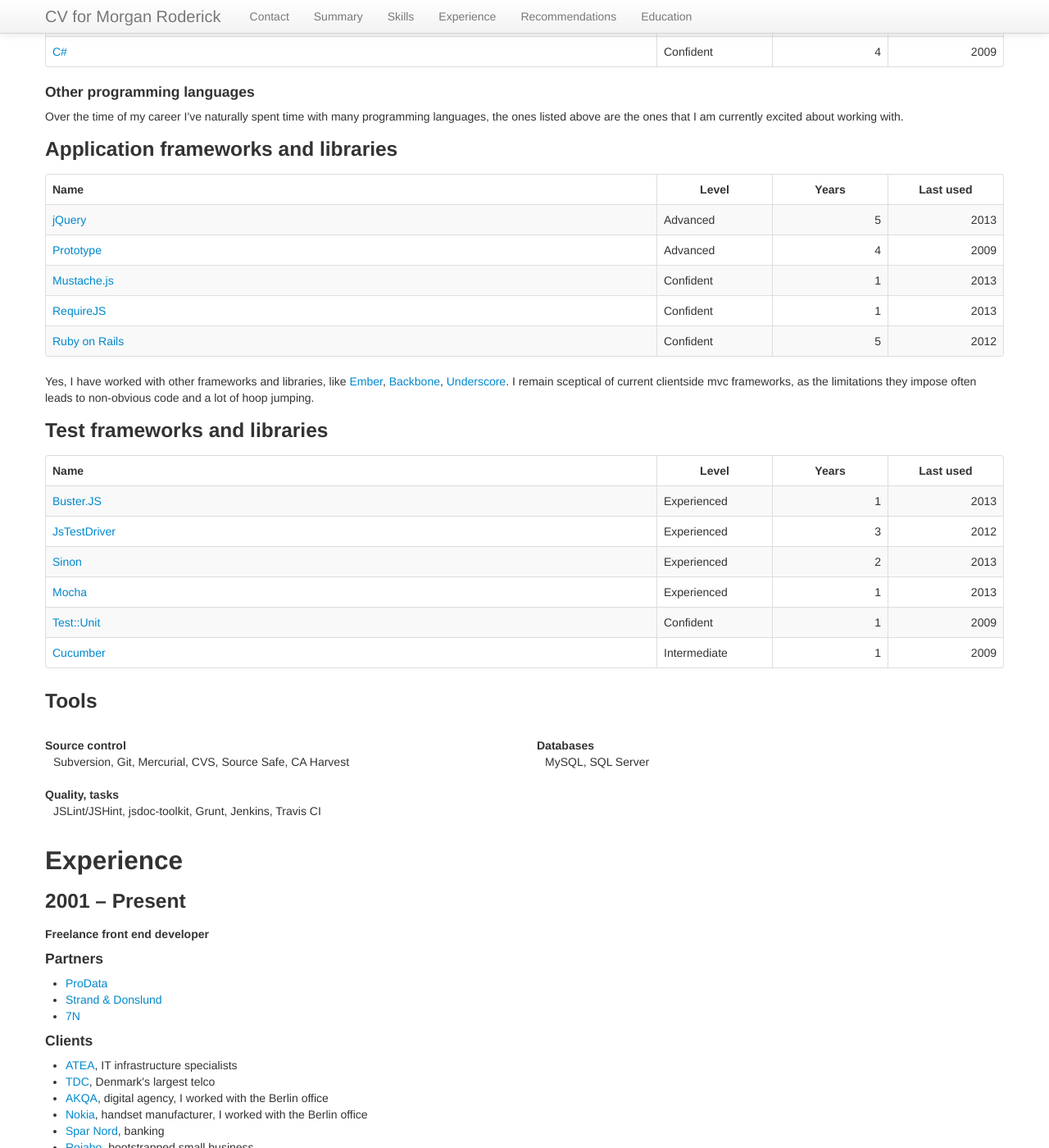
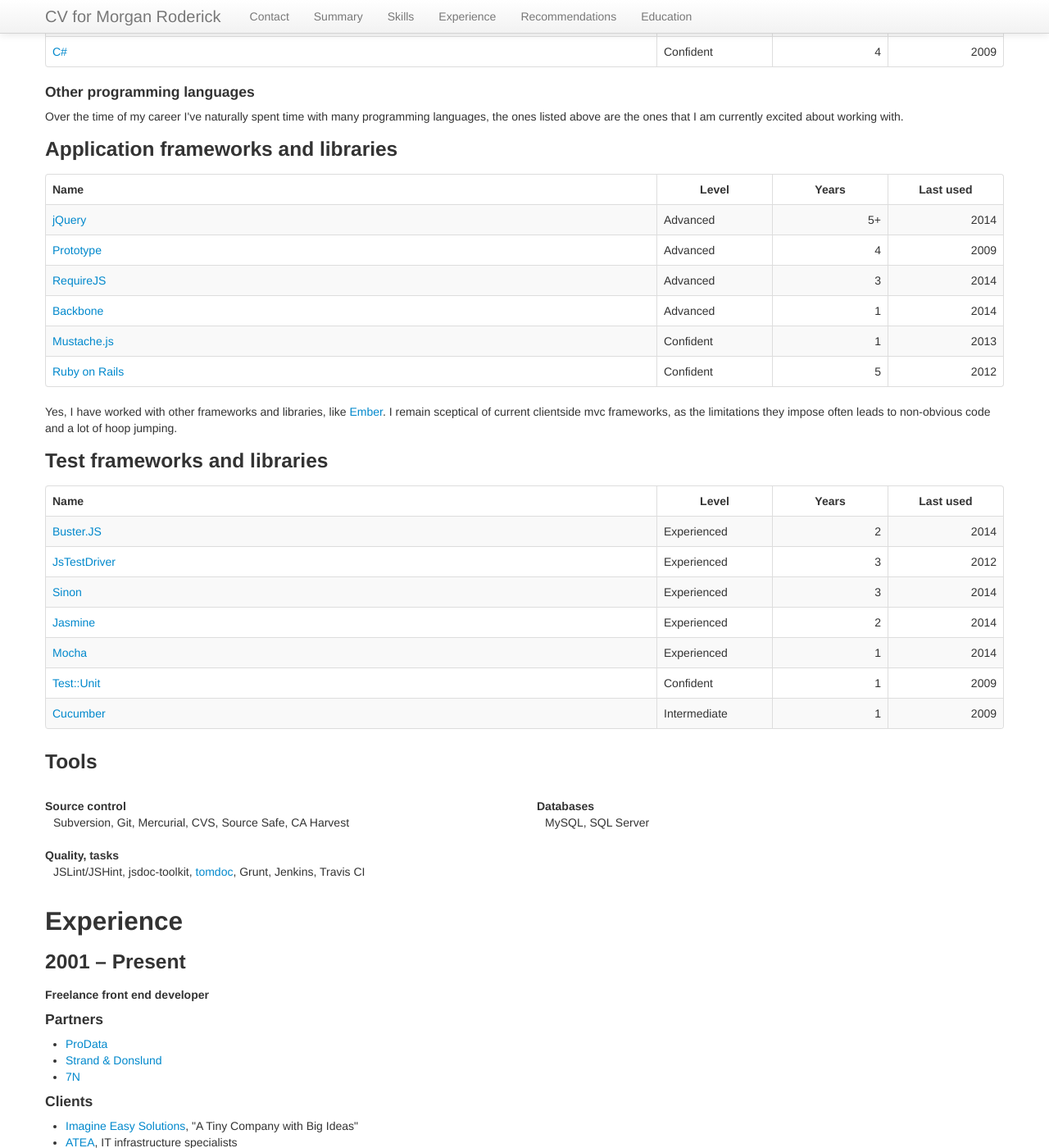
Before and after one commit to mroderick/blog.jekyll, a Jekyll site: the page cv/index.html, which Jekyll copies as it is, in a window 1280 px wide and 1400 px high, scrolled down 1536 px. Shown: the whole window at 82% size. Built offline with Jekyll 4.4.1, drawn with Linux system fonts in a browser that asks for light colours; nearby versions of some CDN libraries; Markdown is read by kramdown in place of the engine named in the settings; some of the changed text lies outside the part shown.

Commit message:
Updating CV

```diff
--- a/cv/index.html
+++ b/cv/index.html
@@ -183,20 +183,20 @@
 								<td><a href="http://en.wikipedia.org/wiki/JavaScript">JavaScript</a></td>
 								<td>Expert</td>
 								<td class="number">10+</td>
-								<td class="number">2013</td>
+								<td class="number">2014</td>
 
 							</tr>
 							<tr>
 								<td><a href="http://en.wikipedia.org/wiki/HTML">HTML</a></td>
 								<td>Expert</td>
 								<td class="number">10+</td>
-								<td class="number">2013</td>
+								<td class="number">2014</td>
 							</tr>
 							<tr>
 								<td><a href="http://en.wikipedia.org/wiki/Cascading_Style_Sheets">CSS</a></td>
 								<td>Expert</td>
 								<td class="number">10+</td>
-								<td class="number">2013</td>
+								<td class="number">2014</td>
 							</tr>
 							<tr>
 								<td><a href="http://www.ruby-lang.org">Ruby</a></td>
@@ -238,8 +238,8 @@
 							<tr>
 								<td><a href="http://jquery.com/">jQuery</a></td>
 								<td>Advanced</td>
-								<td class="number">5</td>
-								<td class="number">2013</td>
+								<td class="number">5+</td>
+								<td class="number">2014</td>
 							</tr>
 							<tr>
 								<td><a href="http://www.prototypejs.org/">Prototype</a></td>
@@ -248,13 +248,19 @@
 								<td class="number">2009</td>
 							</tr>
 							<tr>
-								<td><a href="http://sinonjs.org/">Mustache.js</a></td>
-								<td>Confident</td>
-								<td class="number">1</td>
-								<td class="number">2013</td>
+								<td><a href="http://sinonjs.org/">RequireJS</a></td>
+								<td>Advanced</td>
+								<td class="number">3</td>
+								<td class="number">2014</td>
 							</tr>
 							<tr>
-								<td><a href="http://sinonjs.org/">RequireJS</a></td>
+								<td><a href="http://backbonejs.org">Backbone</a></td>
+								<td>Advanced</td>
+								<td class="number">1</td>
+								<td class="number">2014</td>
+							</tr>
+							<tr>
+								<td><a href="http://sinonjs.org/">Mustache.js</a></td>
 								<td>Confident</td>
 								<td class="number">1</td>
 								<td class="number">2013</td>
@@ -269,9 +275,8 @@
 					</table>
 
 					<p>
-						Yes, I have worked with other frameworks and libraries, like <a href="http://emberjs.com">Ember</a>, <a href="http://backbonejs.org">Backbone</a>, <a href="http://underscorejs.org">Underscore</a>. I remain sceptical of current clientside mvc frameworks, as the limitations they impose often leads to non-obvious code and a lot of hoop jumping.
+						Yes, I have worked with other frameworks and libraries, like <a href="http://emberjs.com">Ember</a>.  I remain sceptical of current clientside mvc frameworks, as the limitations they impose often leads to non-obvious code and a lot of hoop jumping.
 					</p>
-
 
 					<h3>Test frameworks and libraries</h3>
 					<table class="table table-striped table-bordered mr-skills">
@@ -287,8 +292,8 @@
 							<tr>
 								<td><a href="http://busterjs.org/">Buster.JS</a></td>
 								<td>Experienced</td>
-								<td class="number">1</td>
-								<td class="number">2013</td>
+								<td class="number">2</td>
+								<td class="number">2014</td>
 							</tr>
 							<tr>
 								<td><a href="http://code.google.com/p/js-test-driver/">JsTestDriver</a></td>
@@ -299,14 +304,20 @@
 							<tr>
 								<td><a href="http://sinonjs.org/">Sinon</a></td>
 								<td>Experienced</td>
+								<td class="number">3</td>
+								<td class="number">2014</td>
+							</tr>
+							<tr>
+								<td><a href="http://jasmine.github.io">Jasmine</a></td>
+								<td>Experienced</td>
 								<td class="number">2</td>
-								<td class="number">2013</td>
+								<td class="number">2014</td>
 							</tr>
 							<tr>
 								<td><a href="http://visionmedia.github.io/mocha/">Mocha</a></td>
 								<td>Experienced</td>
 								<td class="number">1</td>
-								<td class="number">2013</td>
+								<td class="number">2014</td>
 							</tr>
 							<tr>
 								<td><a href="http://www.ruby-doc.org/stdlib-1.9.3/libdoc/test/unit/rdoc/Test/Unit.html">Test::Unit</a></td>
@@ -340,7 +351,7 @@
 									Quality, tasks
 								</dt>
 								<dd>
-									JSLint/JSHint, jsdoc-toolkit, Grunt, Jenkins, Travis CI
+									JSLint/JSHint, jsdoc-toolkit, <a href="http://tomdoc.org">tomdoc</a>, Grunt, Jenkins, Travis CI
 								</dd>
 							</dl>
 						</div>
@@ -376,6 +387,7 @@
 
 					<h4>Clients</h4>
 					<ul>
+						<li><a href="http://www.imagineeasy.com">Imagine Easy Solutions</a>, &quot;A Tiny Company with Big Ideas&quot;</li>
 						<li><a href="http://atea.dk">ATEA</a>, IT infrastructure specialists</li>
 						<li><a href="http://tdc.dk">TDC</a>, Denmark's largest telco</li>
 						<li><a href="http://www.akqa.com">AKQA</a>, digital agency, I worked with the Berlin office</li>
@@ -387,7 +399,6 @@
 						<li><a href="http://www.semler-it.dk/">Semler IT</a>, IT supplier and integrator to automotive sector</li>
 						<li><a href="http://www.leoburnett.com/">Leo Burnett</a>, ad agency, I worked with the then Copenhagen office</li>
 						<li><a href="https://www.it-jobbank.dk/">IT-Jobbank</a>, bootstrapped startup acquired by StepStone</li>
-
 					</ul>
 
 					<h3>2013 &ndash; present <a href="http://brandwatch.com">Brandwatch</a></h3>
@@ -517,7 +528,7 @@
 			<hr />
 
 			<footer>
-				<p>&copy; 2012, 2013 Morgan Roderick</p>
+				<p>&copy; 2012 &ndash; 2014 Morgan Roderick</p>
 			</footer>
 
 		</div>
```
Also changed, not shown: other parts of cv/index.html (+3 -3 lines).
